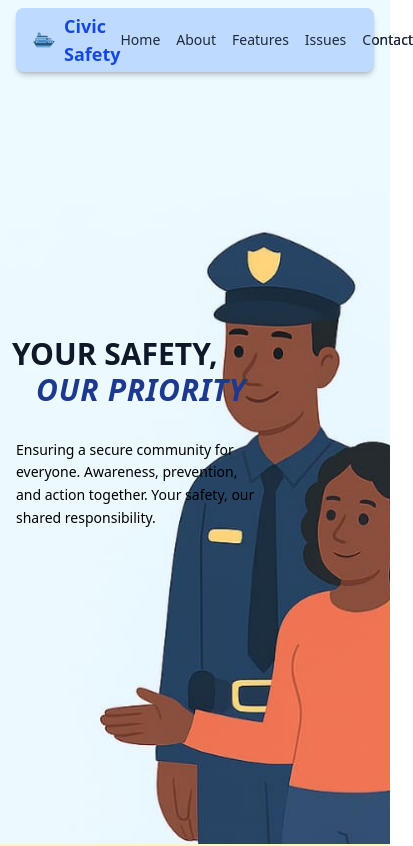
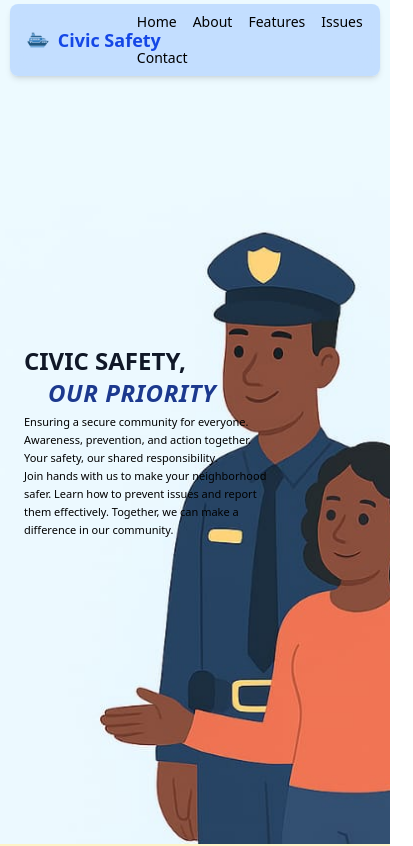
Before and after one commit to Sanchita-615555/CIVIC_SAFETY-, a React (Vite) app in the folder safety/: page / in a window 390 px wide. Shown: the top 846 px of the page, 413 px wide, since content can reach past the window. Built offline with nearby package versions, Linux system fonts and the light colour scheme.

Commit message:
Updated LandingSection: responsive design and paragraph adjustment

```diff
--- a/package.json
+++ b/package.json
@@ -8,6 +8,9 @@
     "multer": "^2.0.2"
   },
   "devDependencies": {
-    "@tailwindcss/vite": "^4.1.17"
+    "@tailwindcss/vite": "^4.1.17",
+    "autoprefixer": "^10.4.22",
+    "postcss": "^8.5.6",
+    "tailwindcss": "^4.1.17"
   }
 }
--- a/safety/src/App.jsx
+++ b/safety/src/App.jsx
@@ -10,7 +10,7 @@ import ContactPage from "./components/ContactPage";
 export default function App() {
   return (
     <div>
-      <Navbar />
+
       <section id="home">
         <LandingSection />
       </section>
--- a/safety/src/components/LandingSection.jsx
+++ b/safety/src/components/LandingSection.jsx
@@ -1,35 +1,45 @@
 import React from "react";
-import Navbar from "./Navbar";            //use for navbar in landing page//
+import Navbar from "./Navbar";
 
 function LandingSection() {
   return (
     <section
       id="home"
-      className="min-h-screen bg-[url('/landing.jpg')] bg-cover bg-center flex flex-col justify-center items-start p-3 relative">
+      className="h-screen w-full bg-[url('/landing.jpg')] bg-cover bg-center relative overflow-hidden"
+    >
+      {/* NAVBAR */}
+     <div className="w-full absolute -top-3 left-1/2 -translate-x-1/2 z-50">
+  <Navbar />
+</div>
 
-      {/* Navbar imported */}
-      <Navbar />
 
-      {/* Hero Section */}
-      <div className="flex flex-col md:flex-row items-center justify-between w-50% mt-14">
-        <div className="md:w-1/2 text-left">
-          <h1 className="text-3xl font-bold text-gray-900 mb-6">
-            YOUR SAFETY,
-            <span className="block ml-6 text-3xl text-blue-900 italic tracking-wide">
-              OUR PRIORITY
-            </span>
-          </h1>
+      {/* CONTENT (Perfectly Centered Vertically) */}
+      <div
+        className="w-full h-full flex flex-col justify-center items-start px-6
+                   pt-10"
+      >
+        {/* HEADING */}
+      <h1 className="text-2xl md:text-4xl font-bold text-gray-900 mb-1 text-left">
+  CIVIC SAFETY,
+  <span className="block text-2xl md:text-3xl text-blue-900 italic tracking-wide
+                   text-right ml-6 md:ml-10">
+    OUR PRIORITY
+  </span>
+</h1>
 
-          <div className="w-full flex justify-start pl-0 -mt-5">
-            <div className="w-[250.5px] h-40 p-1 flex items-center -mt-2">
-              <p className="text-black-700 text-sm leading-relaxed text-left ">
-                Ensuring a secure community for everyone.
-                Awareness, prevention, and action together.
-                Your safety, our shared responsibility.
-              </p>
-            </div>
-          </div>
-        </div>
+
+        {/* PARAGRAPH (Adjusted small + perfect fit) */}
+       <p className="text-black-700 text-[11px] md:text-sm leading-relaxed
+              text-left max-w-xs md:max-w-sm">
+
+          Ensuring a secure community for everyone.<br />
+          Awareness, prevention, and action together.<br />
+          Your safety, our shared responsibility.<br />
+          Join hands with us to make your neighborhood<br />
+          safer. Learn how to prevent issues and report<br />
+          them effectively. Together, we can make a<br />
+          difference in our community.
+        </p>
       </div>
     </section>
   );
--- a/safety/src/components/Navbar.jsx
+++ b/safety/src/components/Navbar.jsx
@@ -1,3 +1,5 @@
+/*
+
 import React from "react";
 
 function Navbar() {
@@ -6,13 +8,13 @@ function Navbar() {
       text-gray-800 font-medium text-sm bg-blue-200 backdrop-blur-sm
       absolute top-2 left-4 right-4 rounded-lg shadow-md z-50">
 
-      {/* Left side logo + text */}
+      {/* Left side logo + text }
       <div className="flex items-center space-x-2">
         <img src="/civic.png" alt="Logo" className="w-6 h-6 rounded-full"/>
         <span className="font-bold text-lg text-blue-700"> Civic Safety </span>
       </div>
 
-      {/* Right side menu */}
+      {/* Right side menu }
       <div className="flex space-x-4 ml-6">
         <a href="#home" className="hover:text-blue-600 transition">Home</a>
         <a href="#about" className="hover:text-blue-600 transition">About</a>
@@ -25,3 +27,46 @@ function Navbar() {
 }
 
 export default Navbar;
+
+
+
+
+*/
+
+
+
+
+import React from "react";
+
+function Navbar() {
+  return (
+    <nav
+      className="relative w-[95%] max-w-7xl mx-auto
+      flex items-center justify-between
+      py-2 px-4
+      bg-blue-200/90 backdrop-blur-md
+      shadow-md rounded-lg mt-4"
+    >
+      {/* Left side: Logo + Text */}
+      <div className="flex items-center gap-2 whitespace-nowrap">
+        <img
+          src="/civic.png"
+          alt="Logo"
+          className="w-6 h-6 rounded-full"
+        />
+        <span className="font-bold text-lg text-blue-700">Civic Safety</span>
+      </div>
+
+      {/* Right side menu */}
+      <div className="flex flex-wrap gap-4 text-sm">
+        <a href="#home" className="hover:text-blue-600 transition">Home</a>
+        <a href="#about" className="hover:text-blue-600 transition">About</a>
+        <a href="#features" className="hover:text-blue-600 transition">Features</a>
+        <a href="#issues" className="hover:text-blue-600 transition">Issues</a>
+        <a href="#contact" className="hover:text-blue-600 transition">Contact</a>
+      </div>
+    </nav>
+  );
+}
+
+export default Navbar;
```
Also changed, not shown: 30 other files (tests, documents, lock files or other folders).
